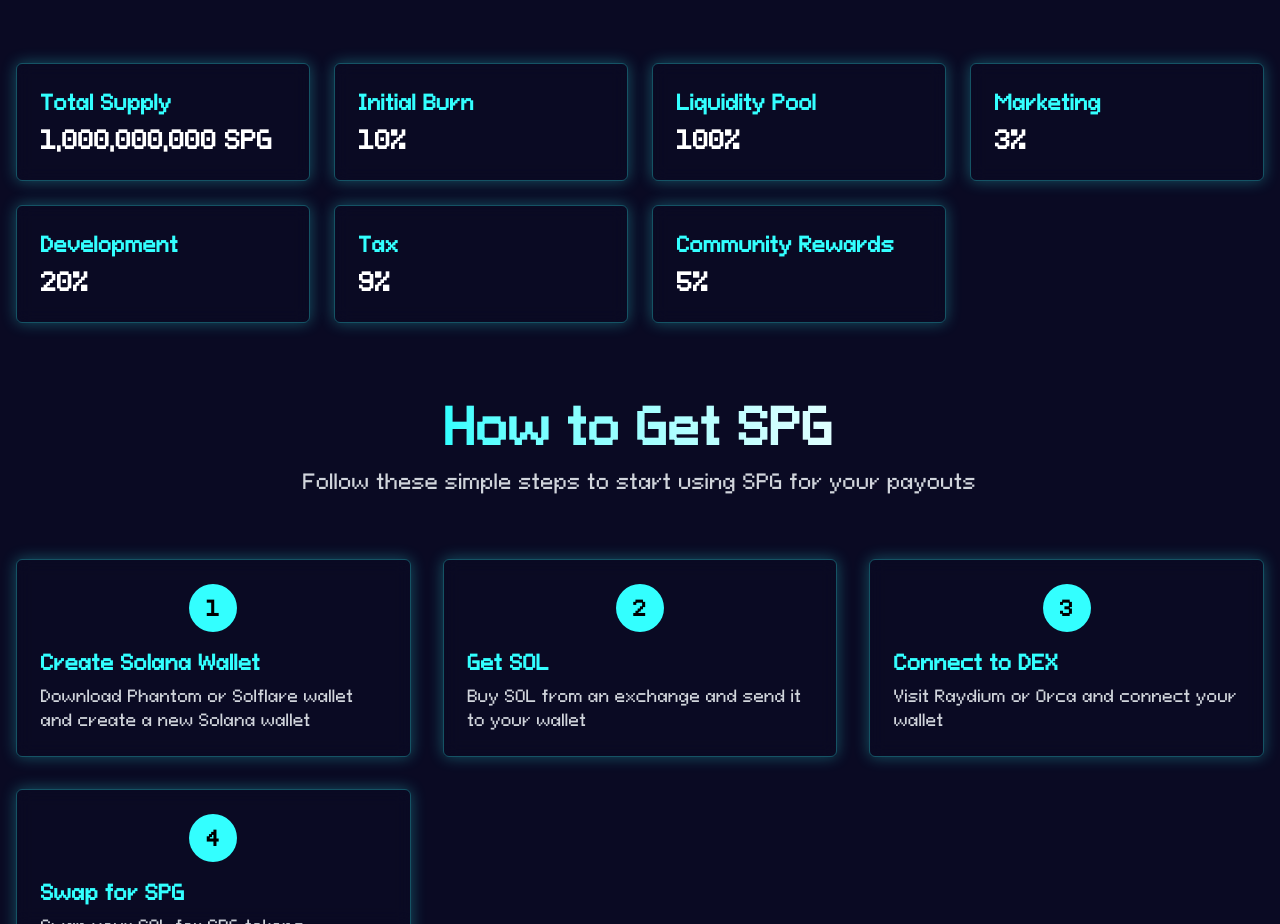
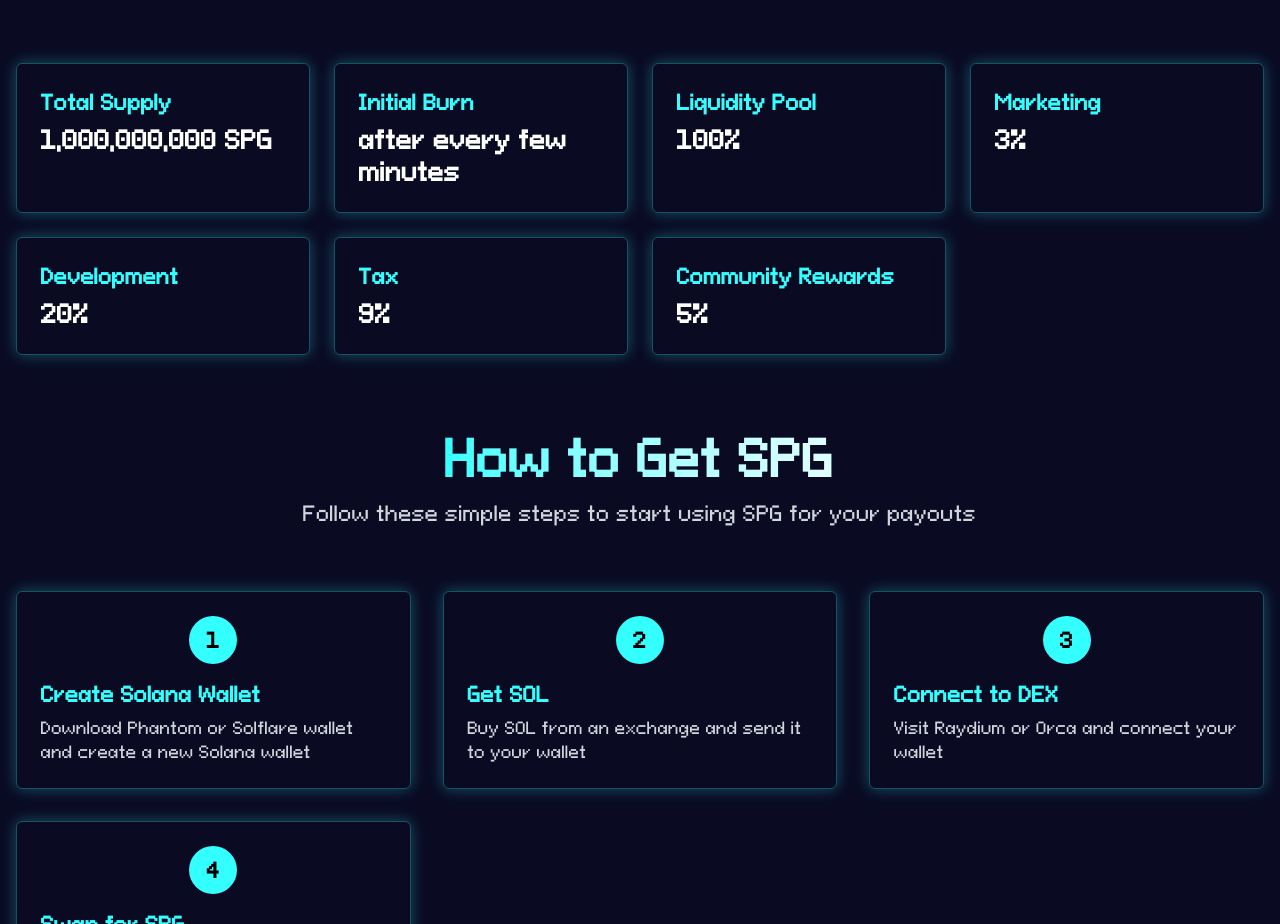
Before and after one commit to noorshanu/SpgUltimate, a React (Vite) app: page / in a window 1280 px wide. Shown: the part 823-1747 px from the top of the page. Built offline with nearby package versions, Linux system fonts and the light colour scheme.

Commit message:
Update Tokenomics.jsx

```diff
--- a/src/components/Tokenomics.jsx
+++ b/src/components/Tokenomics.jsx
@@ -6,7 +6,7 @@ import { FaTelegram, FaTwitter, FaDiscord } from 'react-icons/fa';
 function Tokenomics() {
   const tokenomicsData = [
     { label: 'Total Supply', value: '1,000,000,000 SPG' },
-    { label: 'Initial Burn', value: '10%' },
+    { label: 'Initial Burn', value: 'after every  few minutes' },
     { label: 'Liquidity Pool', value: '100%' },
     { label: 'Marketing', value: '3%' },
     { label: 'Development', value: '20%' },
```
